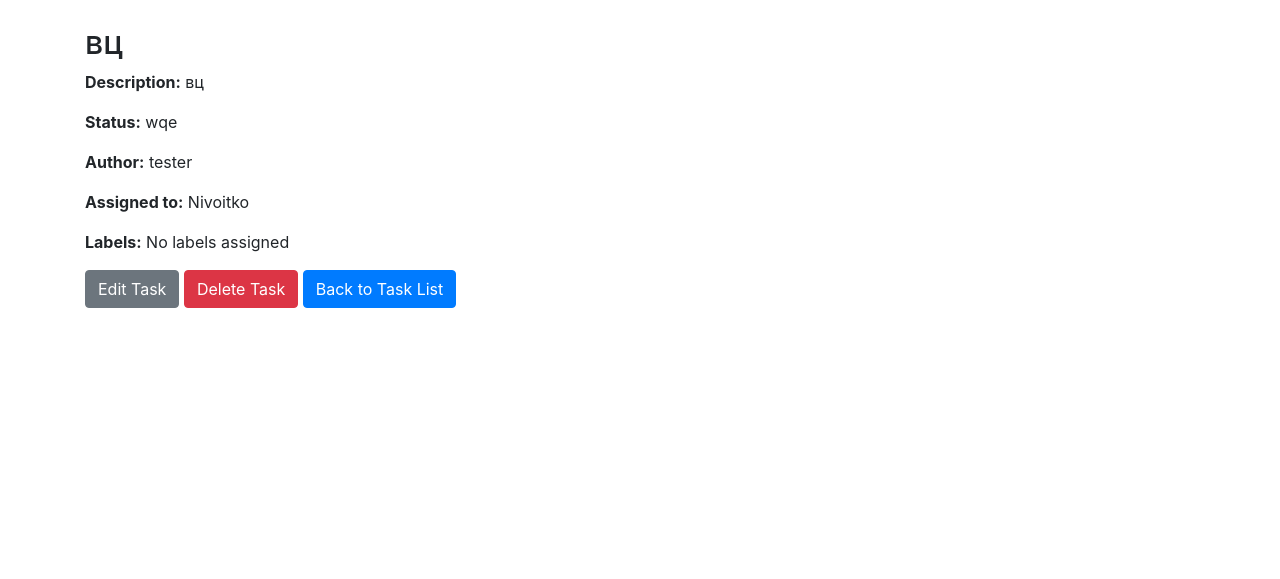
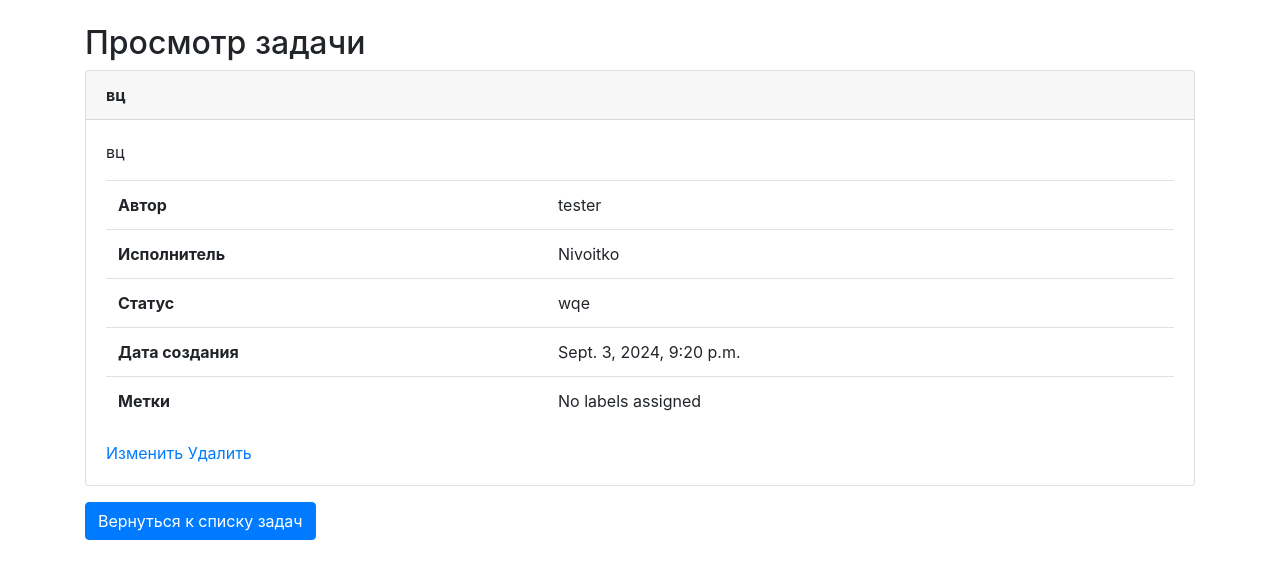
Before and after one commit to NikitaVoitko/python-project-52, a Django app: page /tasks/2/ in a window 1280 px wide. Shown: the part 56-635 px from the top of the page. Run offline with Django 5.2, Linux system fonts and the light colour scheme; a user stored in the database is signed in; data comes from the database, SQL or seed files in the repository; both versions use the stored data as it was after the commit; some libraries are stand-ins or nearby versions.

Commit message:
task details template fix

```diff
--- a/task_manager/apps/tasks/templates/tasks/task_detail.html
+++ b/task_manager/apps/tasks/templates/tasks/task_detail.html
@@ -1,25 +1,54 @@
 {% extends 'base.html' %}
 
 {% block content %}
-    <h2>{{ task.name }}</h2>
-    <p><strong>Description:</strong> {{ task.description }}</p>
-    <p><strong>Status:</strong> {{ task.status.name }}</p>
-    <p><strong>Author:</strong> {{ task.author.username }}</p>
-    <p><strong>Assigned to:</strong>
+<h2>Просмотр задачи</h2>
+
+<div class="card">
+    <div class="card-header">
+        <strong>{{ task.name }}</strong>
+    </div>
+    <div class="card-body">
+        <p>{{ task.description }}</p>
+        <table class="table">
+            <tbody>
+                <tr>
+                    <th>Автор</th>
+                    <td>{{ task.author.username }}</td>
+                </tr>
+                <tr>
+                    <th>Исполнитель</th>
+                    <td>
                         {% if task.assigned_to %}
                             {{ task.assigned_to.username }}
                         {% else %}
                             None
                         {% endif %}
-    </p>
-    <p><strong>Labels:</strong>
+                    </td>
+                </tr>
+                <tr>
+                    <th>Статус</th>
+                    <td>{{ task.status.name }}</td>
+                </tr>
+                <tr>
+                    <th>Дата создания</th>
+                    <td>{{ task.created_at }}</td>
+                </tr>
+                <tr>
+                    <th>Метки</th>
+                    <td>
                         {% for label in task.labels.all %}
                             {{ label.name }}{% if not forloop.last %}, {% endif %}
                         {% empty %}
                             No labels assigned
                         {% endfor %}
-    </p>
-    <a href="{% url 'task-update' task.pk %}" class="btn btn-secondary">Edit Task</a>
-    <a href="{% url 'task-delete' task.pk %}" class="btn btn-danger">Delete Task</a>
-    <a href="{% url 'task-list' %}" class="btn btn-primary">Back to Task List</a>
+                    </td>
+                </tr>
+            </tbody>
+        </table>
+        <a href="{% url 'task-update' task.pk %}">Изменить</a>
+        <a href="{% url 'task-delete' task.pk %}">Удалить</a>
+    </div>
+</div>
+
+<a href="{% url 'task-list' %}" class="btn btn-primary mt-3">Вернуться к списку задач</a>
 {% endblock %}
```
Also changed, not shown: db.sqlite3. Lines whose indentation alone changed are shown as unchanged.
